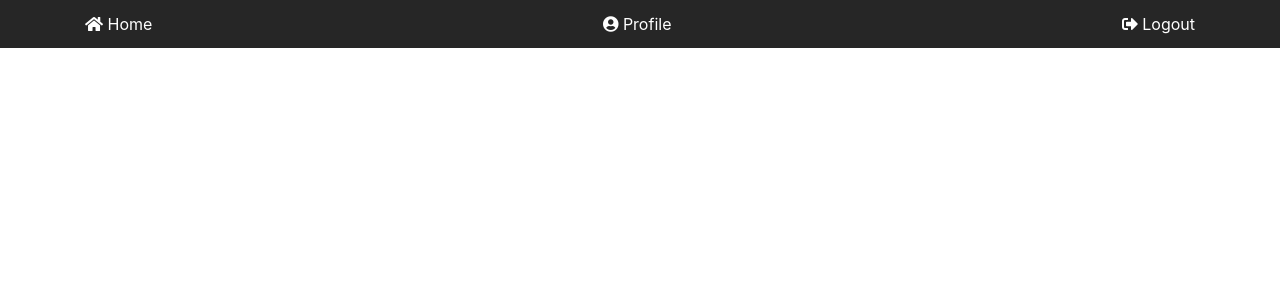
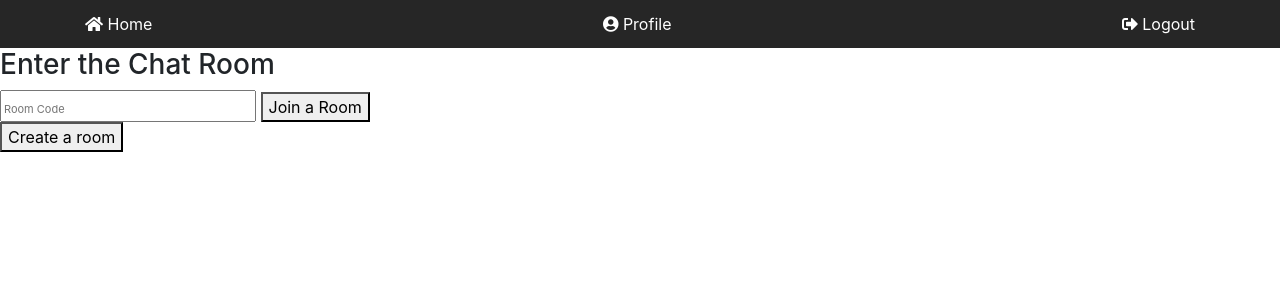
Before and after one commit to Francis1408/LiveChat, a Flask app: page / in a window 1280 px wide. Shown: the top 308 px of the page. Run offline with Flask 3, Linux system fonts and the light colour scheme; the visitor is signed in with stand-in values (Sample User, id 1); some libraries are stand-ins or nearby versions.

Commit message:
Imported socktIO + making home modular

```diff
--- a/app.py
+++ b/app.py
@@ -1,4 +1,5 @@
 from flask import Flask, render_template, request, flash, url_for, session, redirect
+from flask_socketio import join_room, leave_room, send, SocketIO
 from dotenv import load_dotenv
 import psycopg2
 import psycopg2.extras
--- /dev/null
+++ b/templates/base.html
@@ -0,0 +1,23 @@
+<!DOCTYPE html>
+<html lang="en">
+  <head>
+    <meta charset="UTF-8" />
+    <title>Chat App</title>
+    <link
+      rel="stylesheet"
+      href="{{url_for('static', filename='css/style.css')}}"
+    />
+    <link rel="stylesheet" href="https://use.fontawesome.com/releases/v5.7.1/css/all.css">
+    <link href="https://maxcdn.bootstrapcdn.com/bootstrap/4.1.1/css/bootstrap.min.css" rel="stylesheet" id="bootstrap-css">
+    <script src="https://maxcdn.bootstrapcdn.com/bootstrap/4.1.1/js/bootstrap.min.js"></script>
+    <script src="https://cdnjs.cloudflare.com/ajax/libs/jquery/3.2.1/jquery.min.js"></script>
+    <script
+      src="https://cdnjs.cloudflare.com/ajax/libs/socket.io/4.0.1/socket.io.js"
+      integrity="sha512-q/dWJ3kcmjBLU4Qc47E4A9kTB4m3wuTY7vkFJDTZKjTs8jhyGQnaUrxa0Ytd0ssMZhbNua9hE+E7Qv1j+DyZwA=="
+      crossorigin="anonymous"
+    ></script>
+  </head>
+  <body>
+    <div class="content">{% block content %} {% endblock %}</div>
+  </body>
+</html>
--- a/templates/home.html
+++ b/templates/home.html
@@ -1,14 +1,5 @@
-<!DOCTYPE html>
-<html>
- <head>
-  <meta charset="utf-8">
-  <title>{% block title %}{% endblock %}</title>
-  <link rel="stylesheet" href="{{ url_for('static', filename='css/style.css') }}">
-  <link rel="stylesheet" href="https://use.fontawesome.com/releases/v5.7.1/css/all.css">
- <link href="https://maxcdn.bootstrapcdn.com/bootstrap/4.1.1/css/bootstrap.min.css" rel="stylesheet" id="bootstrap-css">
- <script src="https://maxcdn.bootstrapcdn.com/bootstrap/4.1.1/js/bootstrap.min.js"></script>
- <script src="https://cdnjs.cloudflare.com/ajax/libs/jquery/3.2.1/jquery.min.js"></script>
- </head>
+{% extends 'base.html' %}
+{% block content %}
 <body class="loggedin">
 <nav class="site-header sticky-top py-1">
     <div class="container d-flex flex-column flex-md-row justify-content-between">
@@ -18,5 +9,12 @@
 </div>
 </nav>
 
- </body>
-</html>
+<form method="POST">
+    <h3>Enter the Chat Room</h3>
+    <div class="join">
+        <input type="text" placeholder="Room Code" name="code" value="{{code}}">
+        <button type="submit" name="join" class="create">Join a Room</button>
+    </div>
+    <button type="submit" name="create">Create a room</button>
+</form>
+{% endblock %}
```
Lines whose indentation alone changed are shown as unchanged.
